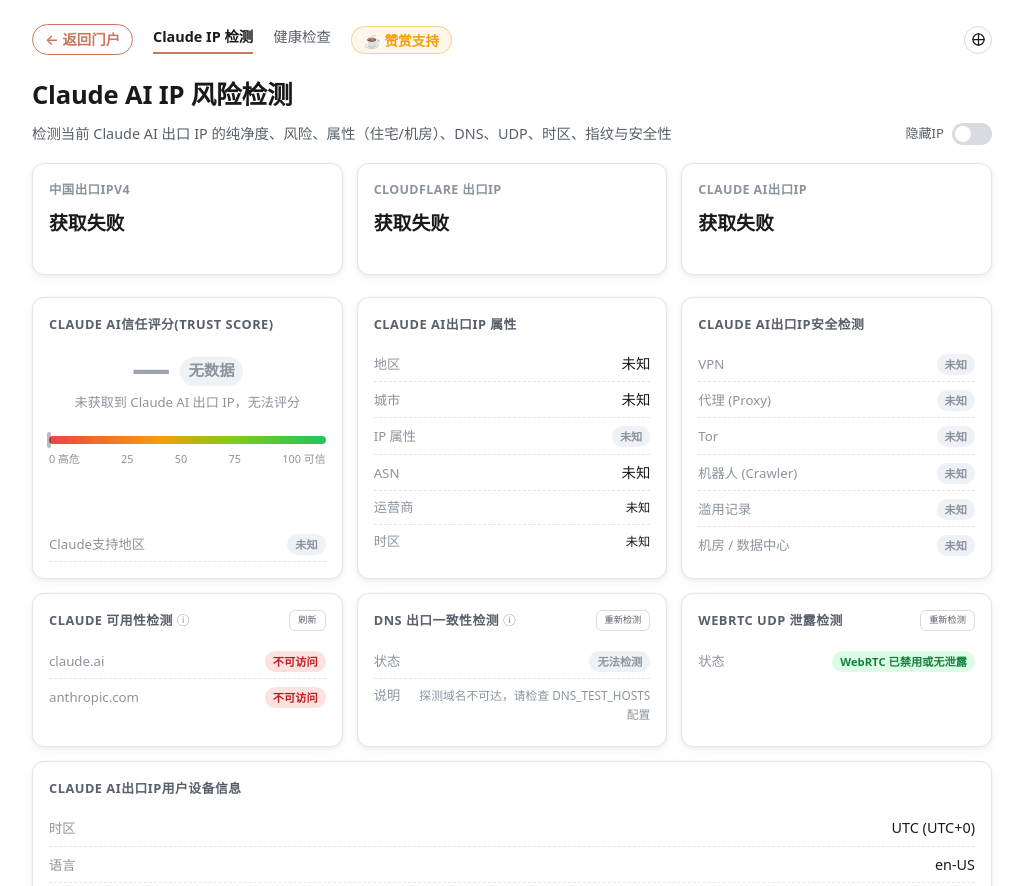
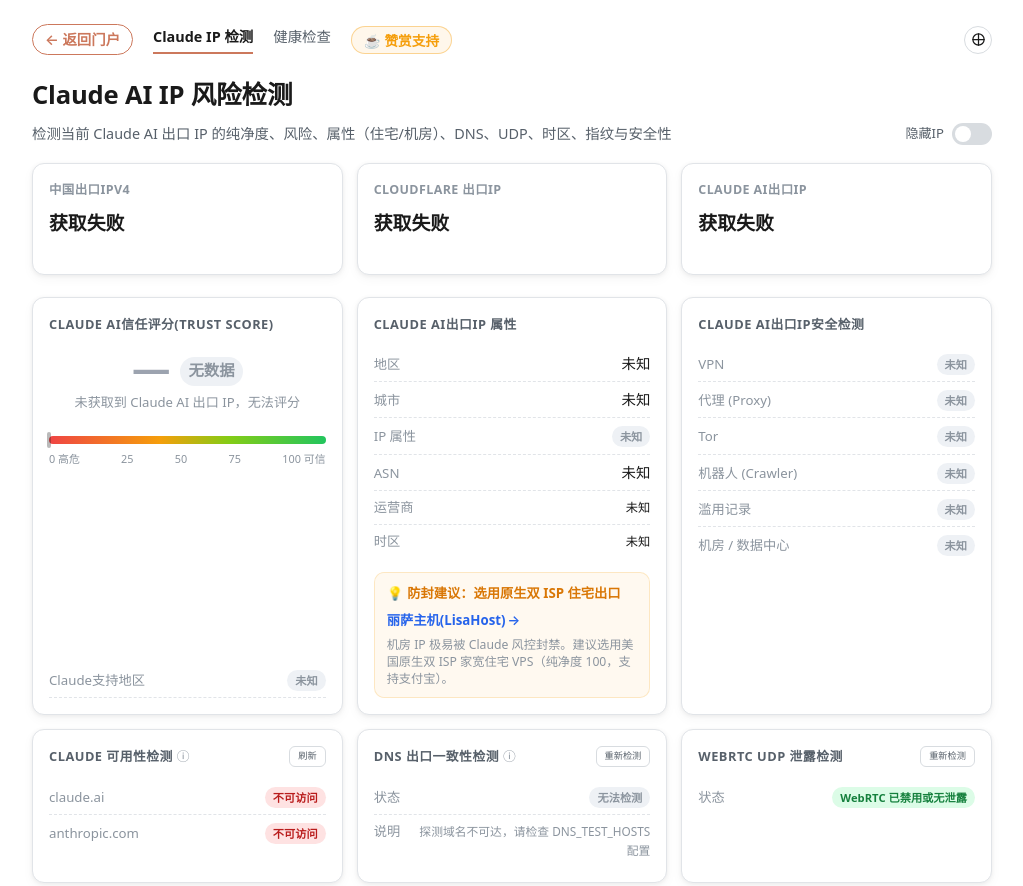
Before and after one commit to HonghuangKongJian/claude-ip-check, a website: page public/index.html in a window 1280 px wide. Shown: the top 886 px of the page, without its empty margins (128-1151 px from the left). Drawn offline with Linux system fonts and the light colour scheme; no server answers.

Commit message:
feat: 在IP属性卡片与页脚加入LisaHost原生双ISP住宅主机推荐

```diff
--- a/public/index.html
+++ b/public/index.html
@@ -99,6 +99,19 @@
         <div class="risk-row"><span class="risk-label">ASN</span><div class="loading-bar" style="width:160px"></div></div>
         <div class="risk-row"><span class="risk-label">运营商</span><div class="loading-bar" style="width:140px"></div></div>
       </div>
+      <div class="isp-solution-box" style="margin-top:14px; padding:10px 12px; border-radius:10px; background:rgba(245,158,11,0.06); border:1px solid rgba(245,158,11,0.2); font-size:0.83em;">
+        <div style="display:flex; align-items:center; justify-content:space-between; flex-wrap:wrap; gap:6px;">
+          <span style="color:#d97706; font-weight:600; display:inline-flex; align-items:center; gap:4px;">
+            <span>💡</span> <span>防封建议：选用原生双 ISP 住宅出口</span>
+          </span>
+          <a href="https://lisahost.com/aff.php?aff=15390" target="_blank" rel="noopener noreferrer" style="color:#2563eb; font-weight:600; text-decoration:none; display:inline-flex; align-items:center; gap:2px;">
+            <span>丽萨主机(LisaHost)</span> <span>&rarr;</span>
+          </a>
+        </div>
+        <p style="margin:4px 0 0; color:var(--text-muted); font-size:0.92em; line-height:1.4;">
+          机房 IP 极易被 Claude 风控封禁。建议选用美国原生双 ISP 家宽住宅 VPS（纯净度 100，支持支付宝）。
+        </p>
+      </div>
     </div>
 
     <div class="card">
@@ -189,6 +202,7 @@
   &copy; 2026 Claude IP 检测 · Powered by Cloudflare Workers ·
   <a href="/api/healthz">健康检查</a> ·
   <button onclick="openDonateModal()" class="footer-donate-btn" title="赞赏与支持作者">☕ 赞赏支持</button> ·
+  <a href="https://lisahost.com/aff.php?aff=15390" target="_blank" rel="noopener noreferrer" style="color:#f59e0b;font-weight:600" title="丽萨主机美国原生双ISP家宽VPS推荐">🌐 丽萨主机双ISP</a> ·
   <a href="https://amw3.eu.org/" id="portalLinkFooter">返回门户</a>
 </footer>
 
```
